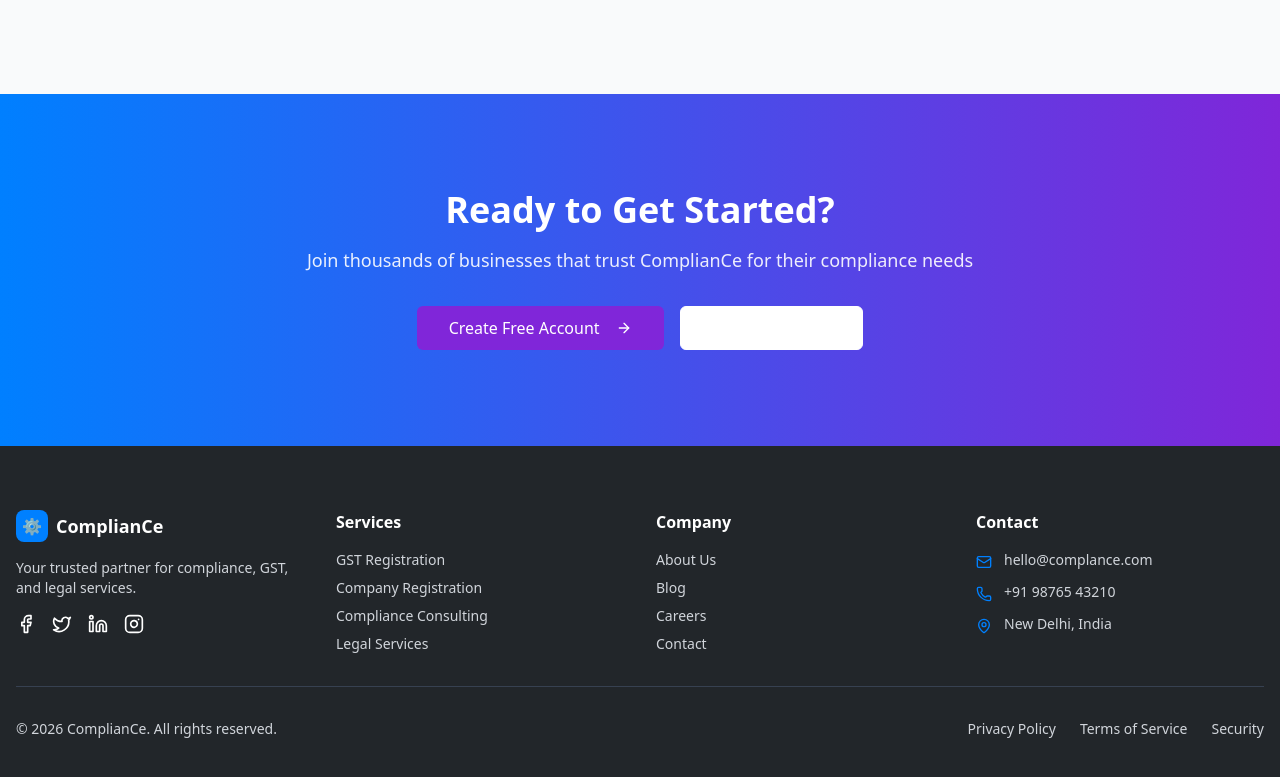
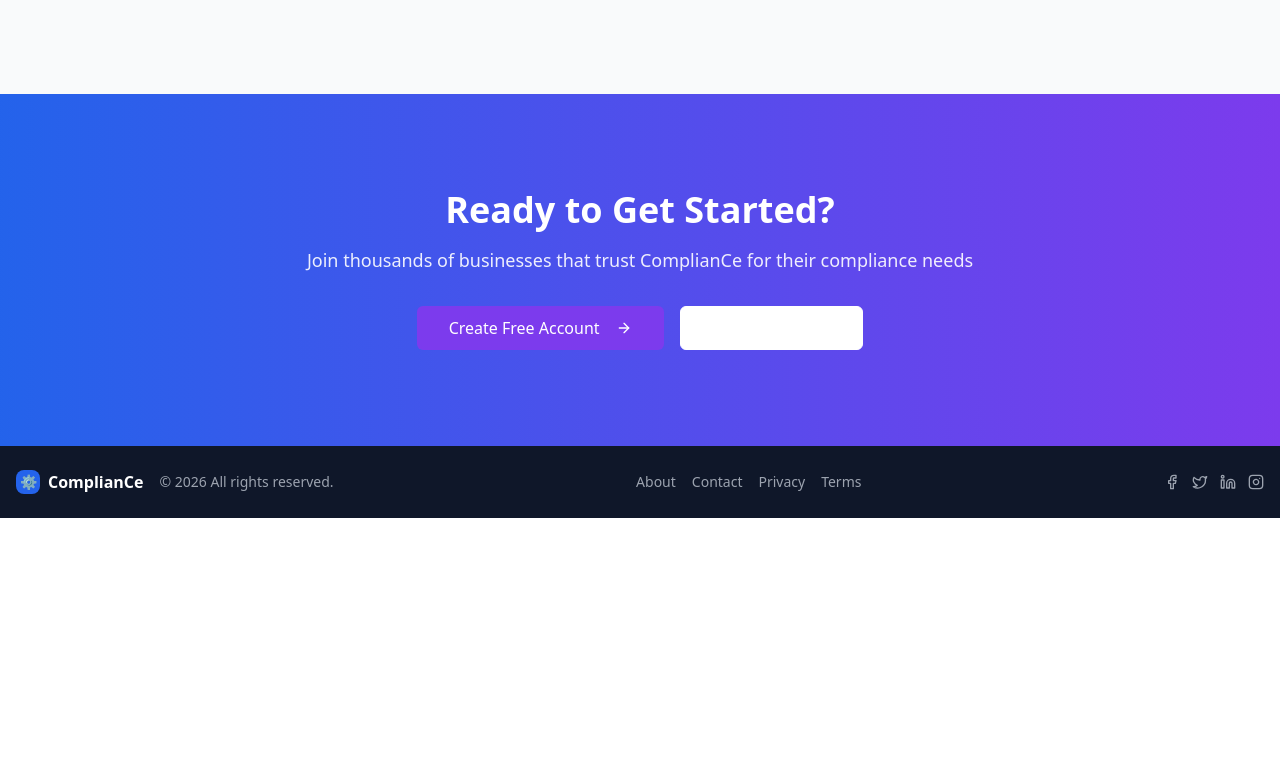
Before and after one commit to aazhiapps/compliance, a React (Vite) app: page / in a window 1280 px wide. Shown: the part 3565-4342 px from the top of the page. After the commit the page ends 4083 px from the top, so only its background shows below. Built offline with nearby package versions, Linux system fonts and the light colour scheme.

Commit message:
Reduce footer and enhance application theme with modern color scheme
Co-authored-by: aazhitech <178500544+aazhitech@users.noreply.github.com>

```diff
--- a/client/components/Footer.tsx
+++ b/client/components/Footer.tsx
@@ -1,134 +1,56 @@
 import { Link } from "react-router-dom";
-import { Mail, Phone, MapPin, Facebook, Twitter, Linkedin, Instagram } from "lucide-react";
+import { Facebook, Twitter, Linkedin, Instagram } from "lucide-react";
 
 export default function Footer() {
   const currentYear = new Date().getFullYear();
 
   return (
-    <footer className="bg-foreground text-white py-12 md:py-16">
+    <footer className="bg-foreground text-white py-6">
       <div className="container mx-auto px-4">
-        <div className="grid grid-cols-1 md:grid-cols-4 gap-8 mb-8">
-          {/* Company Info */}
-          <div>
-            <div className="flex items-center gap-2 mb-4">
-              <div className="w-8 h-8 bg-primary text-white rounded-lg flex items-center justify-center">
+        <div className="flex flex-col md:flex-row justify-between items-center gap-4">
+          {/* Left: Brand and Copyright */}
+          <div className="flex flex-col md:flex-row items-center gap-4">
+            <div className="flex items-center gap-2">
+              <div className="w-6 h-6 bg-primary text-white rounded-lg flex items-center justify-center text-sm">
                 ⚙️
               </div>
-              <span className="font-bold text-lg">ComplianCe</span>
+              <span className="font-semibold">ComplianCe</span>
             </div>
-            <p className="text-gray-300 text-sm mb-4">
-              Your trusted partner for compliance, GST, and legal services.
-            </p>
-            <div className="flex gap-4">
-              <a href="#" className="hover:text-primary transition-colors">
-                <Facebook className="w-5 h-5" />
-              </a>
-              <a href="#" className="hover:text-primary transition-colors">
-                <Twitter className="w-5 h-5" />
-              </a>
-              <a href="#" className="hover:text-primary transition-colors">
-                <Linkedin className="w-5 h-5" />
-              </a>
-              <a href="#" className="hover:text-primary transition-colors">
-                <Instagram className="w-5 h-5" />
-              </a>
-            </div>
+            <span className="text-sm text-gray-400">
+              &copy; {currentYear} All rights reserved.
+            </span>
           </div>
 
-          {/* Services */}
-          <div>
-            <h3 className="font-bold mb-4">Services</h3>
-            <ul className="space-y-2 text-sm text-gray-300">
-              <li>
-                <a href="#" className="hover:text-primary transition-colors">
-                  GST Registration
-                </a>
-              </li>
-              <li>
-                <a href="#" className="hover:text-primary transition-colors">
-                  Company Registration
-                </a>
-              </li>
-              <li>
-                <a href="#" className="hover:text-primary transition-colors">
-                  Compliance Consulting
-                </a>
-              </li>
-              <li>
-                <a href="#" className="hover:text-primary transition-colors">
-                  Legal Services
-                </a>
-              </li>
-            </ul>
-          </div>
-
-          {/* Company */}
-          <div>
-            <h3 className="font-bold mb-4">Company</h3>
-            <ul className="space-y-2 text-sm text-gray-300">
-              <li>
+          {/* Center: Quick Links */}
+          <div className="flex flex-wrap justify-center gap-4 text-sm text-gray-400">
             <Link to="/about" className="hover:text-primary transition-colors">
-                  About Us
+              About
             </Link>
-              </li>
-              <li>
-                <Link to="/blog" className="hover:text-primary transition-colors">
-                  Blog
-                </Link>
-              </li>
-              <li>
-                <Link to="/careers" className="hover:text-primary transition-colors">
-                  Careers
-                </Link>
-              </li>
-              <li>
             <Link to="/contact" className="hover:text-primary transition-colors">
               Contact
             </Link>
-              </li>
-            </ul>
+            <Link to="/privacy" className="hover:text-primary transition-colors">
+              Privacy
+            </Link>
+            <Link to="/terms" className="hover:text-primary transition-colors">
+              Terms
+            </Link>
           </div>
 
-          {/* Contact */}
-          <div>
-            <h3 className="font-bold mb-4">Contact</h3>
-            <ul className="space-y-3 text-sm text-gray-300">
-              <li className="flex gap-3">
-                <Mail className="w-4 h-4 mt-1 flex-shrink-0 text-primary" />
-                <a href="mailto:hello@complance.com" className="hover:text-primary transition-colors">
-                  hello@complance.com
+          {/* Right: Social Icons */}
+          <div className="flex gap-3">
+            <a href="#" className="text-gray-400 hover:text-primary transition-colors">
+              <Facebook className="w-4 h-4" />
             </a>
-              </li>
-              <li className="flex gap-3">
-                <Phone className="w-4 h-4 mt-1 flex-shrink-0 text-primary" />
-                <a href="tel:+919876543210" className="hover:text-primary transition-colors">
-                  +91 98765 43210
+            <a href="#" className="text-gray-400 hover:text-primary transition-colors">
+              <Twitter className="w-4 h-4" />
             </a>
-              </li>
-              <li className="flex gap-3">
-                <MapPin className="w-4 h-4 mt-1 flex-shrink-0 text-primary" />
-                <span>New Delhi, India</span>
-              </li>
-            </ul>
-          </div>
-        </div>
-
-        {/* Divider */}
-        <div className="border-t border-gray-700 my-8"></div>
-
-        {/* Bottom Section */}
-        <div className="flex flex-col md:flex-row justify-between items-center gap-4 text-sm text-gray-300">
-          <p>&copy; {currentYear} ComplianCe. All rights reserved.</p>
-          <div className="flex gap-6">
-            <Link to="/privacy" className="hover:text-primary transition-colors">
-              Privacy Policy
-            </Link>
-            <Link to="/terms" className="hover:text-primary transition-colors">
-              Terms of Service
-            </Link>
-            <Link to="/security" className="hover:text-primary transition-colors">
-              Security
-            </Link>
+            <a href="#" className="text-gray-400 hover:text-primary transition-colors">
+              <Linkedin className="w-4 h-4" />
+            </a>
+            <a href="#" className="text-gray-400 hover:text-primary transition-colors">
+              <Instagram className="w-4 h-4" />
+            </a>
           </div>
         </div>
       </div>
--- a/client/global.css
+++ b/client/global.css
@@ -13,97 +13,97 @@
   */
   :root {
     --background: 0 0% 100%;
-    --foreground: 210 11% 15%;
+    --foreground: 222 47% 11%;
 
     --card: 0 0% 100%;
-    --card-foreground: 210 11% 15%;
+    --card-foreground: 222 47% 11%;
 
     --popover: 0 0% 100%;
-    --popover-foreground: 210 11% 15%;
+    --popover-foreground: 222 47% 11%;
 
-    --primary: 210 100% 50%;
+    --primary: 221 83% 53%;
     --primary-foreground: 0 0% 100%;
 
-    --secondary: 270 70% 50%;
+    --secondary: 262 83% 58%;
     --secondary-foreground: 0 0% 100%;
 
-    --muted: 210 8% 85%;
-    --muted-foreground: 210 8% 40%;
+    --muted: 220 13% 91%;
+    --muted-foreground: 220 9% 46%;
 
-    --accent: 42 100% 50%;
-    --accent-foreground: 210 11% 15%;
+    --accent: 199 89% 48%;
+    --accent-foreground: 0 0% 100%;
 
-    --destructive: 0 84.2% 60.2%;
-    --destructive-foreground: 210 40% 98%;
+    --destructive: 0 84% 60%;
+    --destructive-foreground: 0 0% 98%;
 
-    --border: 210 8% 90%;
-    --input: 210 8% 95%;
-    --ring: 210 100% 50%;
+    --border: 220 13% 91%;
+    --input: 220 13% 91%;
+    --ring: 221 83% 53%;
 
     --radius: 0.5rem;
 
-    --success: 142 71% 45%;
+    --success: 142 76% 36%;
     --warning: 38 92% 50%;
-    --info: 210 100% 50%;
+    --info: 199 89% 48%;
 
-    --sidebar-background: 210 11% 97%;
+    --sidebar-background: 220 14% 96%;
 
-    --sidebar-foreground: 210 11% 15%;
+    --sidebar-foreground: 222 47% 11%;
 
-    --sidebar-primary: 210 100% 50%;
+    --sidebar-primary: 221 83% 53%;
 
     --sidebar-primary-foreground: 0 0% 100%;
 
-    --sidebar-accent: 210 100% 95%;
+    --sidebar-accent: 221 83% 95%;
 
-    --sidebar-accent-foreground: 210 100% 50%;
+    --sidebar-accent-foreground: 221 83% 53%;
 
-    --sidebar-border: 210 8% 90%;
+    --sidebar-border: 220 13% 91%;
 
-    --sidebar-ring: 210 100% 50%;
+    --sidebar-ring: 221 83% 53%;
   }
 
   .dark {
-    --background: 210 11% 10%;
-    --foreground: 0 0% 95%;
+    --background: 222 47% 11%;
+    --foreground: 210 40% 98%;
 
-    --card: 210 11% 15%;
-    --card-foreground: 0 0% 95%;
+    --card: 222 47% 15%;
+    --card-foreground: 210 40% 98%;
 
-    --popover: 210 11% 15%;
-    --popover-foreground: 0 0% 95%;
+    --popover: 222 47% 15%;
+    --popover-foreground: 210 40% 98%;
 
-    --primary: 210 100% 60%;
-    --primary-foreground: 210 11% 10%;
+    --primary: 217 91% 60%;
+    --primary-foreground: 222 47% 11%;
 
-    --secondary: 270 70% 60%;
-    --secondary-foreground: 210 11% 10%;
+    --secondary: 262 83% 65%;
+    --secondary-foreground: 222 47% 11%;
 
-    --muted: 210 11% 30%;
-    --muted-foreground: 210 8% 65%;
+    --muted: 217 33% 17%;
+    --muted-foreground: 215 20% 65%;
 
-    --accent: 42 100% 60%;
-    --accent-foreground: 210 11% 10%;
+    --accent: 199 89% 55%;
+    --accent-foreground: 222 47% 11%;
 
-    --destructive: 0 84.2% 60.2%;
+    --destructive: 0 84% 60%;
     --destructive-foreground: 210 40% 98%;
 
-    --border: 210 11% 25%;
-    --input: 210 11% 20%;
-    --ring: 210 100% 60%;
+    --border: 217 33% 17%;
+    --input: 217 33% 17%;
+    --ring: 217 91% 60%;
 
-    --success: 142 71% 55%;
+    --success: 142 76% 45%;
     --warning: 38 92% 60%;
-    --info: 210 100% 60%;
+    --info: 199 89% 55%;
 
-    --sidebar-background: 210 11% 12%;
-    --sidebar-foreground: 0 0% 95%;
-    --sidebar-primary: 210 100% 60%;
-    --sidebar-primary-foreground: 210 11% 10%;
-    --sidebar-accent: 210 11% 25%;
-    --sidebar-accent-foreground: 210 100% 60%;
-    --sidebar-border: 210 11% 25%;
-    --sidebar-ring: 210 100% 60%;
+    --sidebar-background: 222 47% 13%;
+    --sidebar-foreground: 210 40% 98%;
+    --sidebar-primary: 217 91% 60%;
+    --sidebar-primary-foreground: 222 47% 11%;
+    --sidebar-accent: 217 33% 17%;
+    --sidebar-accent-foreground: 217 91% 60%;
+    --sidebar-border: 217 33% 17%;
+    --sidebar-ring: 217 91% 60%;
   }
 }
 
```
Lines whose indentation alone changed are shown as unchanged.
